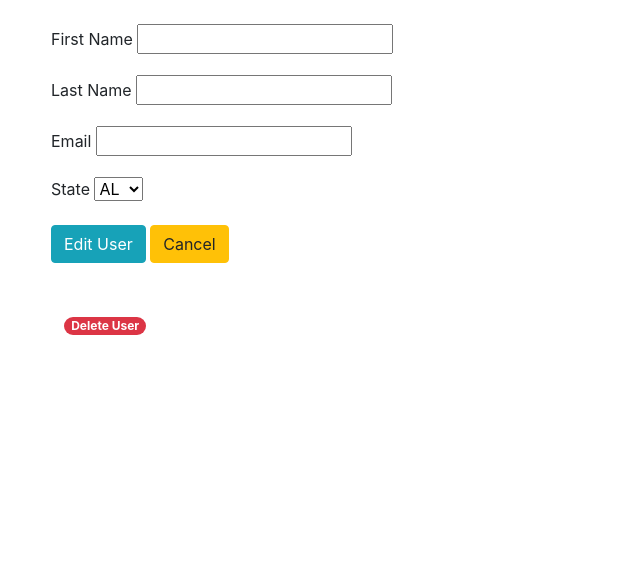
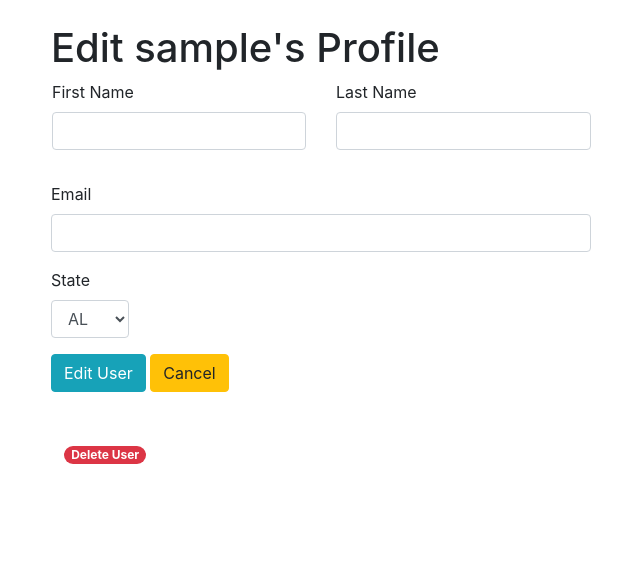
Before and after one commit to jake202020/goutdoors, a Flask app: template templates/edit_user.html in a window 1280 px wide. Shown: the part 56-634 px from the top of the page, without its empty margins (34-674 px from the left). Run offline with Flask 2, Linux system fonts and the light colour scheme; the template is opened without the code that fills it: values that come from a table or form of the project are taken from there, others are empty; the visitor is signed in with stand-in values (Sample User, id 1); some libraries are stand-ins or nearby versions.

Commit message:
style edit user

```diff
--- a/templates/edit_user.html
+++ b/templates/edit_user.html
@@ -1,24 +1,28 @@
 {% extends "base.html" %}
+{% import "bootstrap/wtf.html" as wtf %}
 
 {% block title %}Edit User{% endblock %}
 
 {% block content %}
+<h1>Edit {{ session["username"] }}'s Profile</h1>
 <form method="POST">
-    {{ form.hidden_tag() }}
+    {{ form.csrf_token() }}
+        <div class="row">
+            <div class="form-group col-lg-3 pl-3">
+                {{ wtf.form_field(form.first_name, class='form-control')}}
+            </div>
+            <div class="form-group  col-lg-3">
+                    {{ wtf.form_field(form.last_name, class='form-control')}}
+            </div>
+        </div>
+        <div class="form-group col-lg-6 pl-0">
+            {{ wtf.form_field(form.email, class='form-control')}}
+        </div>
+        <div class="form-group col-lg-1 pl-0">
+            {{ wtf.form_field(form.state_code, class='form-control')}}
+        </div>
 
-    {% for field in form if field.widget.input_type != 'hidden' %}
-
-    <p>
-        {{ field.label }}
-        {{ field }}
-
-        {% for error in field.errors %}
-        {{ error }}
-        {% endfor %}
-    </p>
-
-    {% endfor %}
-    <button type="submit" class="btn btn-info">Edit User</button>
+        <button type="submit" class="btn btn-info">Edit User</button>
     <a href="/users/{{ session['username'] }}" class="btn btn-warning" type="button">Cancel</a>
 </form>
 <form method="POST" action="/users/{{ session['username'] }}/delete">
```
